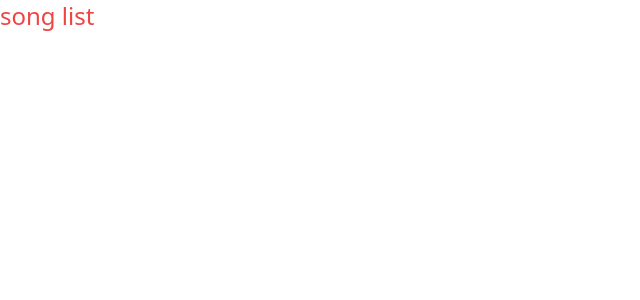
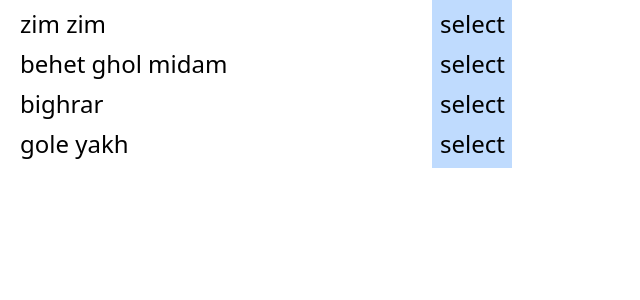
Before and after one commit to atroopa/songs, a React (Create React App) app: page / in a window 1280 px wide. Shown: the top 300 px of the page, without its empty margins (0-640 px from the left). Built offline with nearby package versions, Linux system fonts and the light colour scheme.

Commit message:
can not get center

```diff
--- a/src/components/App.jsx
+++ b/src/components/App.jsx
@@ -4,7 +4,7 @@ import SongList from './SongList';
 
 const App = () => {
   return (
-    <div className='text-2xl text-red-500'>
+    <div className='text-2xl justify-center'>
         <SongList/>
     </div>
   );
--- a/src/components/SongList.jsx
+++ b/src/components/SongList.jsx
@@ -2,15 +2,38 @@ import React, { Component } from 'react'
 import { connect } from 'react-redux';
 
 class SongList extends React.Component {
+
+  renderList(){
+
+    return this.props.songs.map(song => {
+        return(
+            <div className='grid grid-cols-3 gap-4 place-items-start h-10 ' key={song.title}>
+
+                <div className='py-2 px-5'>
+                    {song.title}
+                </div>
+
+                <button className='bg-blue-200 w-20 px-2 py-2'>select</button>
+            </div>
+        )
+    })
+
+  }
+
   render() {
-    console.log(this.props);
+
     return (
       <div>
-        song list
+        { this.renderList()}
       </div>
     )
   }
+
+
 }
+
+
+
 
 const mapStateToProps = (state) => {
     return {
```
